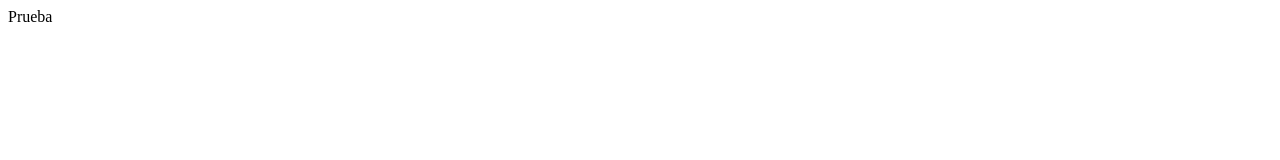
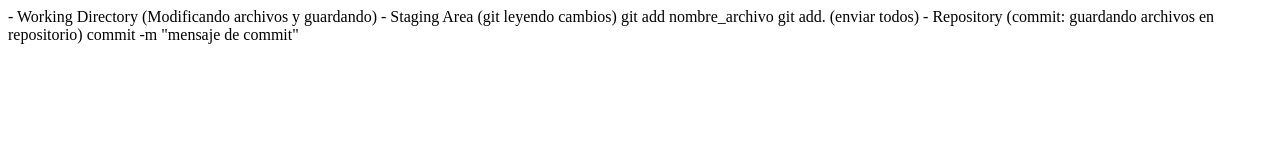
Before and after one commit to ricardoromeroa/miprimerrepo, a plain HTML site: page index.html in a window 1280 px wide. Drawn offline with Linux system fonts and the light colour scheme.

Commit message:
actualizando

```diff
--- a/index.html
+++ b/index.html
@@ -7,7 +7,18 @@
     <link rel="stylesheet" href="style.css">
 </head>
 <body>
-    Prueba
+    - Working Directory
+        (Modificando archivos y guardando)
+
+        - Staging Area
+        (git leyendo cambios)
+    git add nombre_archivo
+    git add. (enviar todos)
+
+    - Repository
+        (commit: guardando archivos en repositorio)
+    commit -m "mensaje de commit"
+
 
 </body>
 </html>
```
